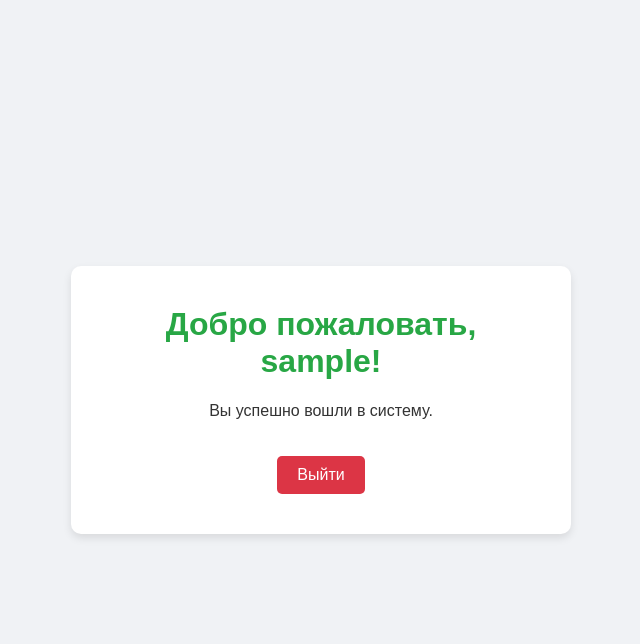
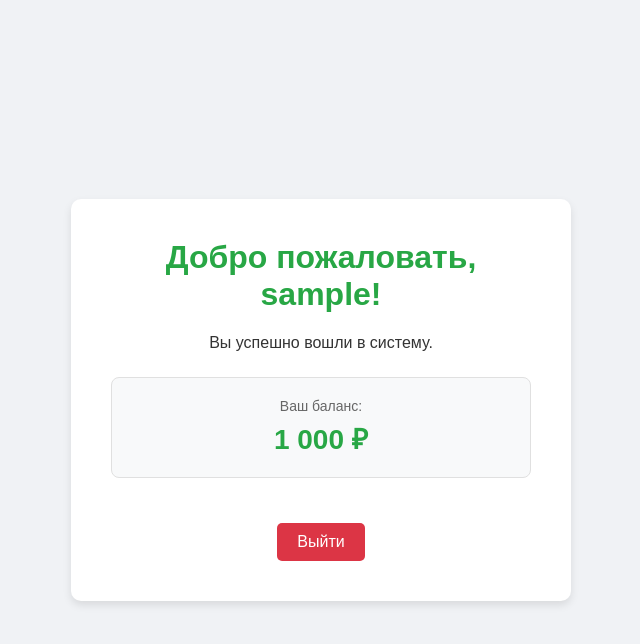
Before and after one commit to ivanartamonov2021-hash/papka, a Flask app: page /welcome in a window 1280 px wide. Shown: the top 644 px of the page, without its empty margins (319-959 px from the left). Run offline with Flask 3, Linux system fonts and the light colour scheme; the visitor is signed in with stand-in values (Sample User, id 1).

Commit message:
исправления

```diff
--- a/src/templates/welcome.html
+++ b/src/templates/welcome.html
@@ -21,6 +21,7 @@
             box-shadow: 0 4px 8px rgba(0, 0, 0, 0.1);
             text-align: center;
             max-width: 420px;
+            width: 100%;
         }
         h1 {
             color: #28a745;
@@ -28,6 +29,24 @@
         }
         p {
             color: #333;
+        }
+        .balance {
+            margin: 25px 0;
+            padding: 20px;
+            background-color: #f8f9fa;
+            border-radius: 8px;
+            border: 1px solid #e0e0e0;
+        }
+        .balance-label {
+            display: block;
+            color: #666;
+            font-size: 14px;
+            margin-bottom: 5px;
+        }
+        .balance-value {
+            font-size: 28px;
+            font-weight: bold;
+            color: #28a745;
         }
         a.logout {
             display: inline-block;
@@ -48,6 +67,12 @@
     <div class="card">
         <h1>Добро пожаловать{% if name %}, {{ name }}{% endif %}!</h1>
         <p>Вы успешно вошли в систему.</p>
+
+        <div class="balance">
+            <span class="balance-label">Ваш баланс:</span>
+            <span class="balance-value">1 000 ₽</span>
+        </div>
+
         <a class="logout" href="/logout">Выйти</a>
     </div>
 </body>
```
